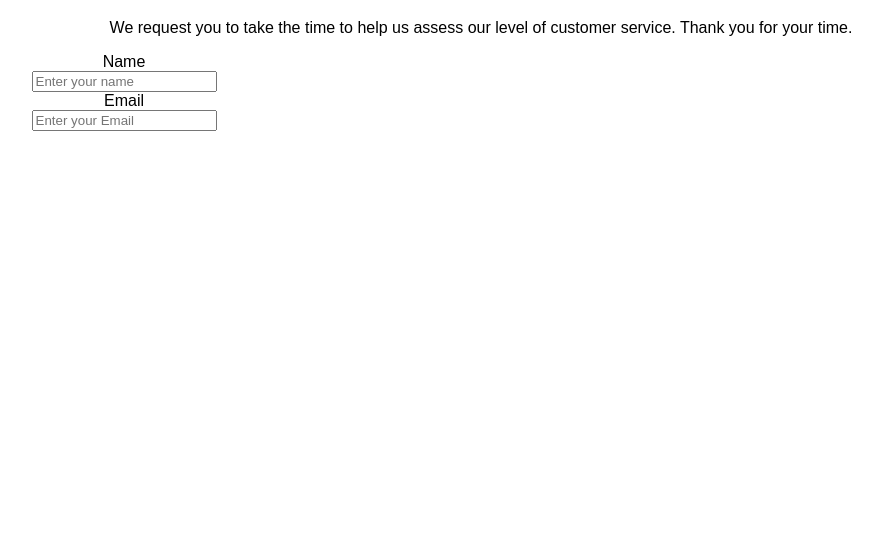
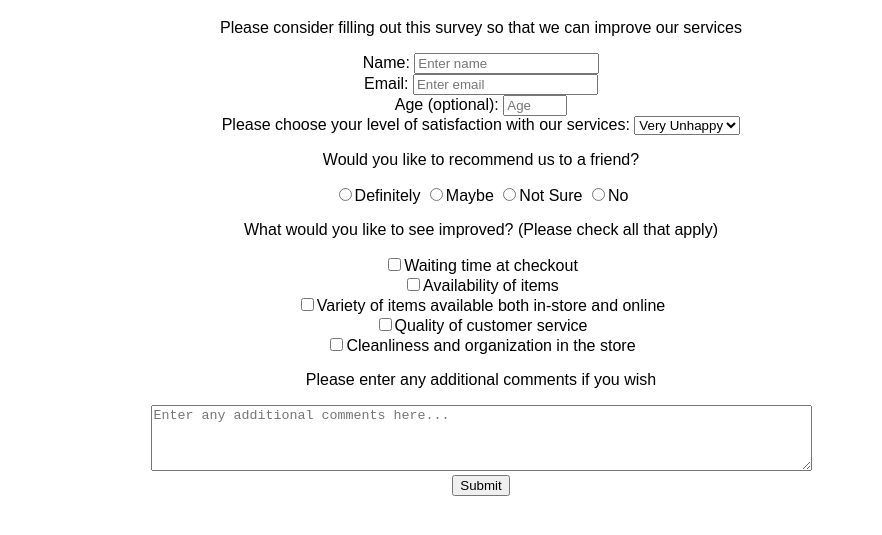
Before and after one commit to aakilb/Survey-Form, a plain HTML site: page index.html in a window 1280 px wide. Shown: the part 61-596 px from the top of the page, without its empty margins (159-1041 px from the left). Drawn offline with Linux system fonts and the light colour scheme.

Commit message:
Update index.html

```diff
--- a/index.html
+++ b/index.html
@@ -4,19 +4,75 @@
     <link rel="stylesheet" href="style.css">
   </head>
   <body>
+    <div class="container">
       <h1 id="title">Customer Survey Form</h1>
-    <p id="description">We request you to take the time to help us assess our level of customer service. Thank you for your time.</p>
+      <p id="description">Please consider filling out this survey so that we can improve our services</p>
       <form id="survey-form">
-      <div class="form-field">
-        <label for="name">Name</label>
+        <div class="form-group">
+          <label for="name" id="name-label">Name:</label>
+          <input id="name" type="text" placeholder="Enter name" required>
+        </div>
+        <div class="form-group">
+          <label for="email" id="email-label">Email:</label>
+          <input id="email" type="email" placeholder="Enter email" required>
+        </div>
+        <div class="form-group">
+          <label for="number" id="number-label">Age (optional):</label>
+          <input id="number" type="number" min="0" max="100" placeholder="Age">
+        </div>
+        <div class="form-group">
+          <label for="dropdown" id="dropdown-label">Please choose your level of satisfaction with our services:</label>
+          <select id="dropdown" name="dropdown">
+            <option value="very unhappy">Very Unhappy</option>
+            <option value="unhappy">Unhappy</option>
+            <option value="neutral">Neutral</option>
+            <option value="happy">Happy</option>
+            <option value="very happy">Very Happy</option>
+          </select>
+        </div>
+        <div class="form-group">
+          <p>Would you like to recommend us to a friend?</p>
+          <label for="definitely">
+            <input id="definitely" name="recommendation-level" value="definitely" type="radio">Definitely
+          </label>
+          <label for="maybe">
+            <input id="maybe" name="recommendation-level" value="maybe" type="radio">Maybe
+          </label>
+          <label for="not-sure">
+            <input id="not-sure" name="recommendation-level" value="not-sure" type="radio">Not Sure
+          </label>
+          <label for="no">
+            <input id="no" name="recommendation-level" value="no" type="radio">No
+          </label>
+        </div>
+        <div class="form-group">
+          <p>What would you like to see improved? (Please check all that apply)</p>
+          <label for="waiting-time">
+            <input id="waiting-time" value="waiting-time" type="checkbox">Waiting time at checkout
+          </label>
           <br>
-        <input id="name" type="text" placeholder="Enter your name">
+          <label for="availability">
+            <input id="availability" value="availability" type="checkbox">Availability of items
+          </label>
+          <br>
+          <label for="variety">
+            <input id="variety" value="variety" type="checkbox">Variety of items available both in-store and online
+          </label>
+          <br>
+          <label for="customer-service">
+            <input id="customer-service" value="customer-service" type="checkbox">Quality of customer service
+          </label>
+          <br>
+          <label for="cleanliness">
+            <input id="cleanliness" value="cleanliness" type="checkbox">Cleanliness and organization in the store
+          </label>
         </div>
-      <div class="form-field">
-        <label for="email">Email</label>
-        <br>
-        <input id="email" type="email" placeholder="Enter your Email">
+        <div class="form-group">
+          <p>Please enter any additional comments if you wish</p>
+          <textarea id="additional-comments" name="additional-comments" rows="4" cols="80" placeholder="Enter any additional comments here..."></textarea>
         </div>
+        <button type="submit" id="subm">Submit</button>
       </form>
+    </div>
   </body>
 </html>
```
Lines whose indentation alone changed are shown as unchanged.
